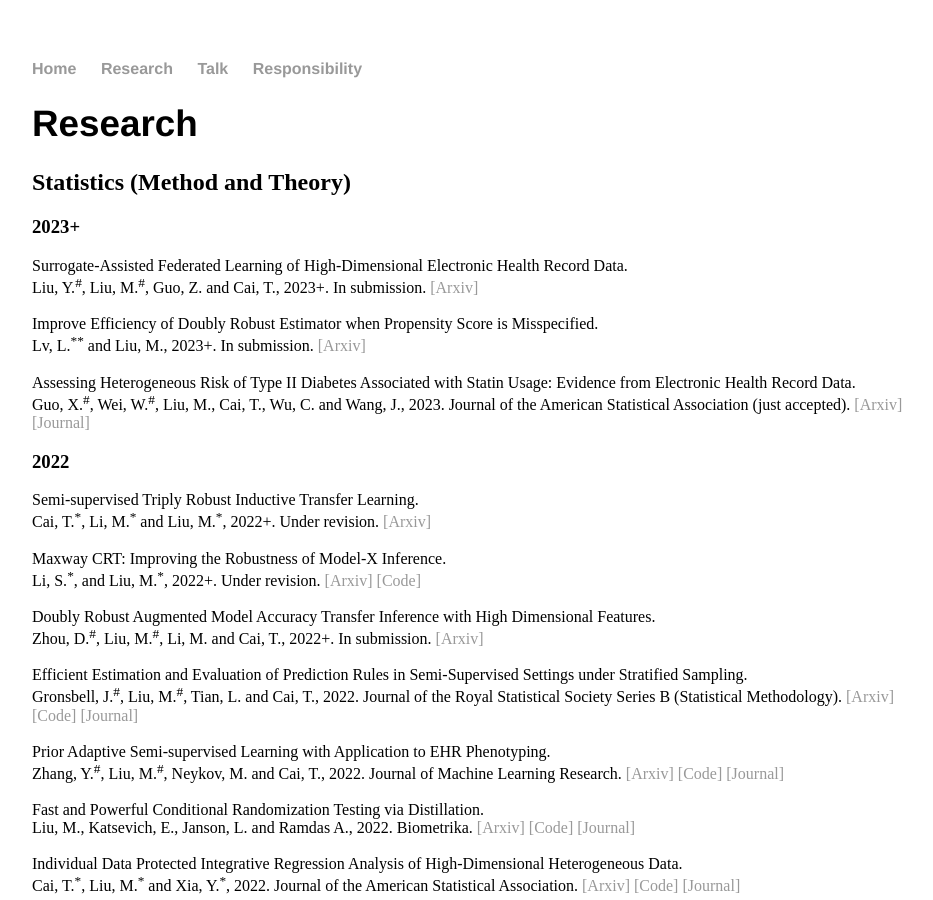
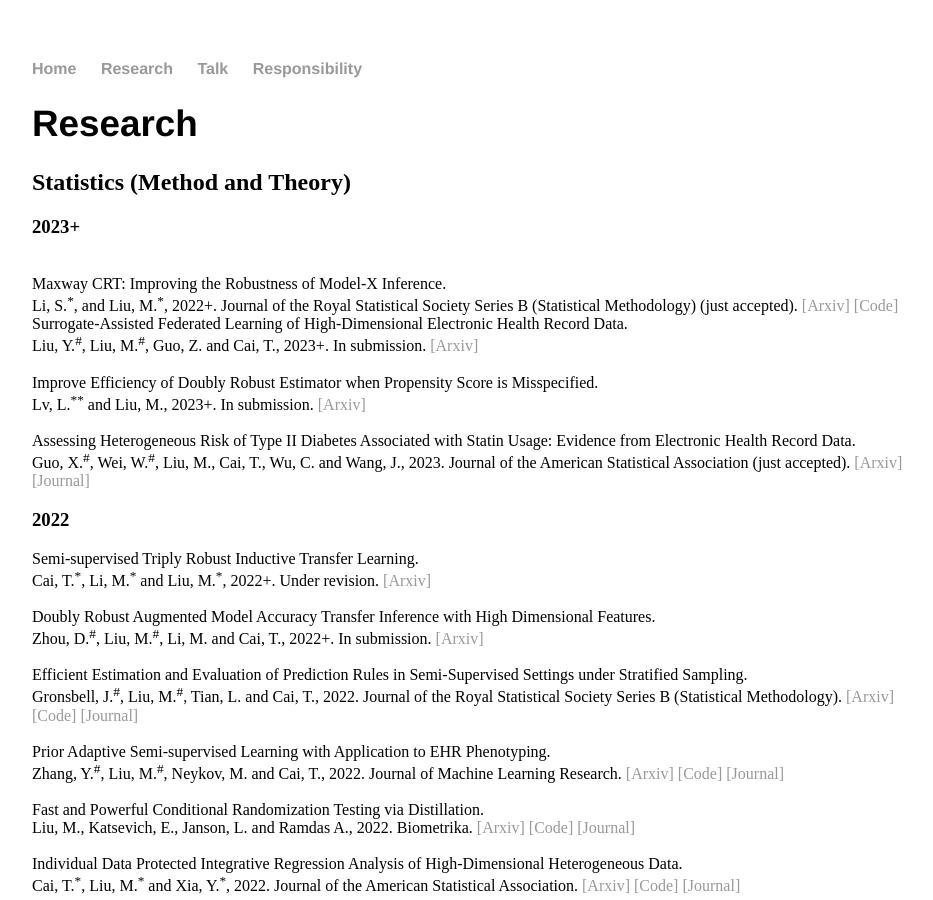
Before and after one commit to moleibobliu/moleibobliu.github.io, a Jekyll site: the page built from pub/index.html, in a window 1280 px wide and 900 px high. Shown: the whole window, without its empty margins (160-1093 px from the left). Built offline with Jekyll 4.4.1, drawn with Linux system fonts in a browser that asks for light colours.

```diff
--- a/pub/index.html
+++ b/pub/index.html
@@ -6,6 +6,11 @@ title: Molei Liu
 	<h1> Research </h1>
 	<h2> Statistics (Method and Theory) </h2>
 	<h3> 2023+ </h3>
+
+	<br \>  Maxway CRT: Improving the Robustness of Model-X Inference.
+	<br \>  Li, S.<sup>*</sup>, and Liu, M.<sup>*</sup>, 2022+. Journal of the Royal Statistical Society Series B (Statistical Methodology) (just accepted). <a href="https://arxiv.org/abs/2203.06496"> [Arxiv] </a>
+	<a href="https://github.com/moleibobliu/Maxway_CRT"> [Code] </a>
+	<br \>
 
 	Surrogate-Assisted Federated Learning of High-Dimensional Electronic Health Record Data.
         <br \>  Liu, Y.<sup>#</sup>, Liu, M.<sup>#</sup>, Guo, Z. and Cai, T., 2023+. In submission. <a href="https://arxiv.org/abs/2302.04970"> [Arxiv] </a>
@@ -25,11 +30,6 @@ title: Molei Liu
 
 	Semi-supervised Triply Robust Inductive Transfer Learning.
         <br \>  Cai, T.<sup>*</sup>, Li, M.<sup>*</sup> and Liu, M.<sup>*</sup>, 2022+. Under revision. <a href="https://arxiv.org/abs/2209.04977"> [Arxiv] </a>
-	<br \>
-
-	<br \>  Maxway CRT: Improving the Robustness of Model-X Inference.
-	<br \>  Li, S.<sup>*</sup>, and Liu, M.<sup>*</sup>, 2022+. Under revision. <a href="https://arxiv.org/abs/2203.06496"> [Arxiv] </a>
-	<a href="https://github.com/moleibobliu/Maxway_CRT"> [Code] </a>
 	<br \>
 
 	<br \>  Doubly Robust Augmented Model Accuracy Transfer Inference with High Dimensional Features.
```
